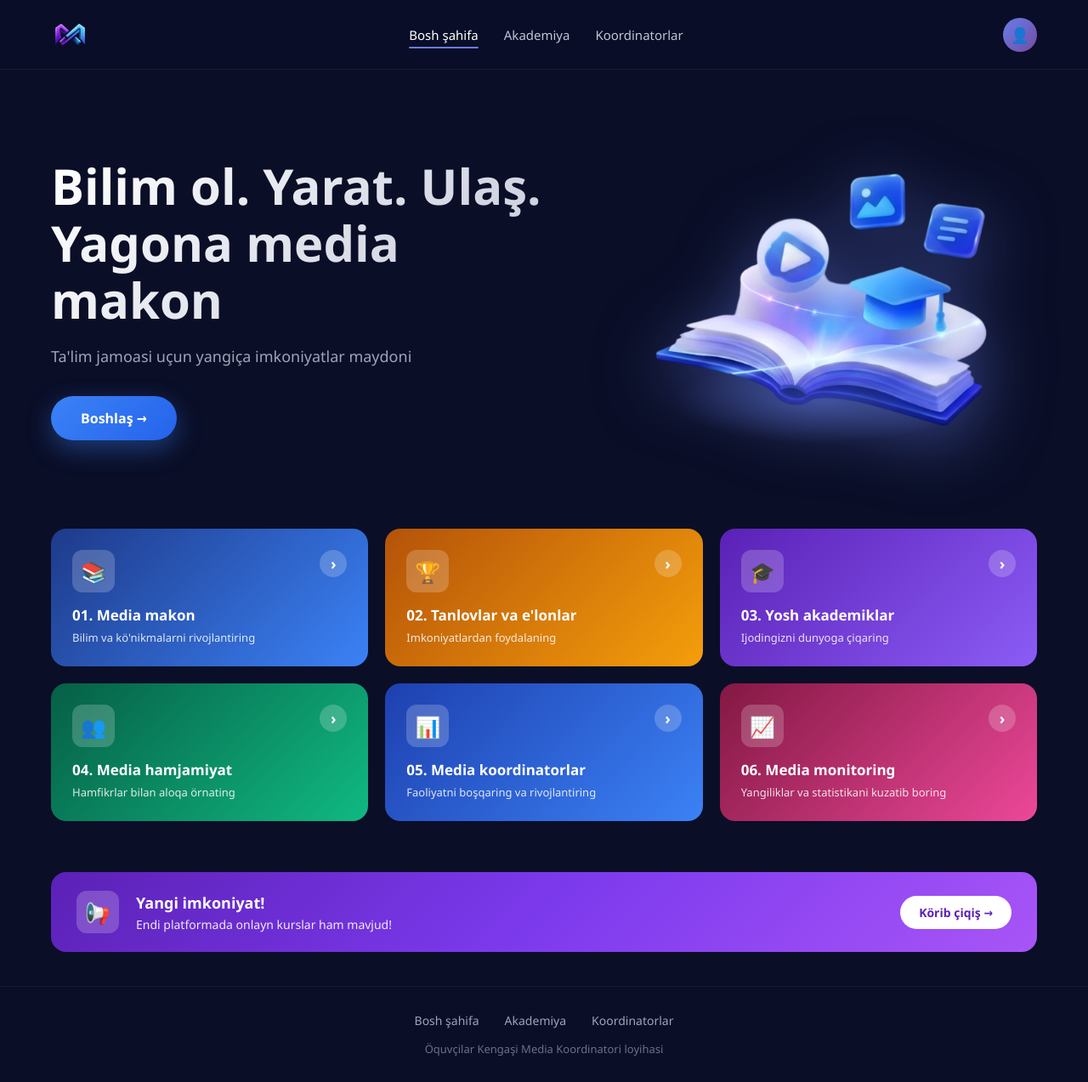
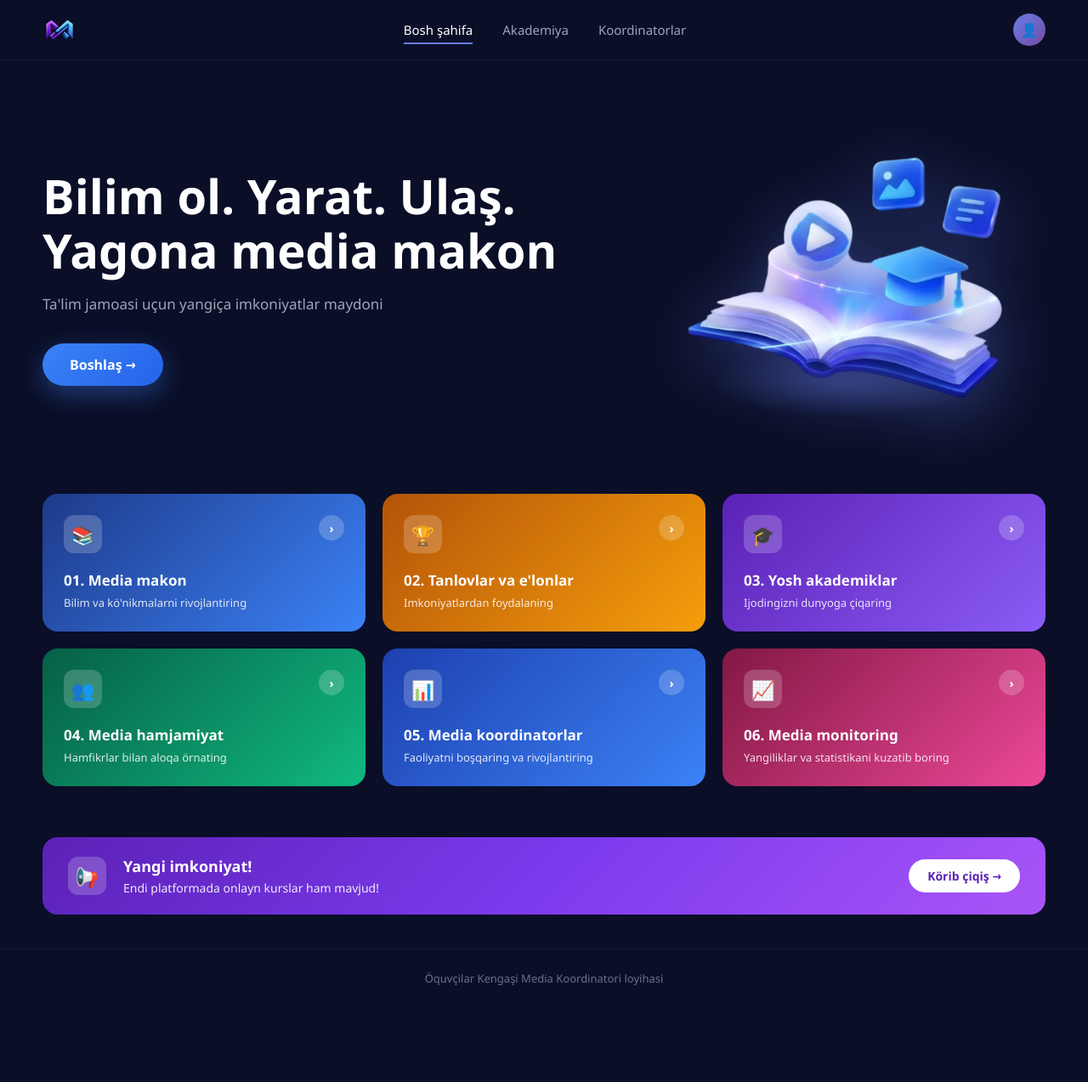
Before and after one commit to awokuz/Media-koordinatori---Zebuzar-Shomuradova, a plain HTML site: page index.html in a window 1280 px wide. Shown: the whole page at 85% size. After the commit the page ends 1185 px from the top, so only its background shows below. Drawn offline with Linux system fonts and the light colour scheme.

Commit message:
Update index.html

```diff
--- a/index.html
+++ b/index.html
@@ -21,9 +21,8 @@ a { text-decoration: none; color: inherit; }
   display: flex;
   align-items: center;
   justify-content: space-between;
-  padding: 18px 60px;
-  background: rgba(10, 14, 39, 0.95);
-  backdrop-filter: blur(10px);
+  padding: 15px 50px;
+  background: #0a0e27;
   position: sticky;
   top: 0;
   z-index: 100;
@@ -33,63 +32,69 @@ a { text-decoration: none; color: inherit; }
 .logo {
   display: flex;
   align-items: center;
-  gap: 12px;
   cursor: pointer;
 }
 
 .logo img {
-  height: 45px;
+  height: 40px;
   width: auto;
-  object-fit: contain;
+}
+
+.logo-placeholder {
+  width: 40px;
+  height: 40px;
+  background: linear-gradient(135deg, #667eea, #764ba2);
+  border-radius: 10px;
+  display: flex;
+  align-items: center;
+  justify-content: center;
+  font-size: 20px;
+  font-weight: bold;
+  color: #fff;
 }
 
 .nav-links {
   display: flex;
-  gap: 30px;
+  gap: 35px;
   list-style: none;
 }
 
 .nav-links a {
   font-size: 15px;
-  color: #c0c4d6;
+  color: #a0a4b8;
   transition: 0.3s;
-  position: relative;
   cursor: pointer;
+  padding-bottom: 5px;
+  border-bottom: 2px solid transparent;
 }
 
-.nav-links a:hover, .nav-links a.active { color: #fff; }
+.nav-links a:hover { color: #fff; }
 
-.nav-links a.active::after {
-  content: '';
-  position: absolute;
-  bottom: -6px;
-  left: 0;
-  width: 100%;
-  height: 2px;
-  background: #667eea;
-  border-radius: 2px;
+.nav-links a.active {
+  color: #fff;
+  border-bottom: 2px solid #667eea;
 }
 
 .nav-icons {
   display: flex;
-  gap: 18px;
+  gap: 15px;
   align-items: center;
 }
 
 .nav-icon {
-  width: 40px;
-  height: 40px;
+  width: 38px;
+  height: 38px;
   border-radius: 50%;
-  background: rgba(255,255,255,0.05);
+  background: rgba(255,255,255,0.08);
   display: flex;
   align-items: center;
   justify-content: center;
   cursor: pointer;
   transition: 0.3s;
-  font-size: 18px;
+  font-size: 16px;
 }
 
-.nav-icon:hover { background: rgba(255,255,255,0.1); }
+.nav-icon:hover { background: rgba(255,255,255,0.15); }
 
 .nav-icon.profile {
   background: linear-gradient(135deg, #667eea, #764ba2);
@@ -109,26 +114,22 @@ a { text-decoration: none; color: inherit; }
   display: flex;
   align-items: center;
   justify-content: space-between;
-  padding: 80px 60px 60px;
+  padding: 80px 50px 60px;
   gap: 40px;
-  position: relative;
 }
 
 .hero-content { max-width: 55%; }
 
 .hero h1 {
-  font-size: 58px;
+  font-size: 56px;
   font-weight: 800;
   line-height: 1.15;
   margin-bottom: 20px;
-  background: linear-gradient(135deg, #fff 0%, #c0c4d6 100%);
-  -webkit-background-clip: text;
-  -webkit-text-fill-color: transparent;
-  background-clip: text;
+  color: #fff;
 }
 
 .hero p {
-  font-size: 18px;
+  font-size: 17px;
   color: #a0a4b8;
   margin-bottom: 35px;
 }
@@ -137,7 +138,7 @@ a { text-decoration: none; color: inherit; }
   display: inline-flex;
   align-items: center;
   gap: 10px;
-  padding: 15px 35px;
+  padding: 14px 32px;
   background: linear-gradient(135deg, #3b82f6, #2563eb);
   color: #fff;
   border-radius: 50px;
@@ -155,9 +156,9 @@ a { text-decoration: none; color: inherit; }
 }
 
 .hero-visual {
-  width: 45%;
+  width: 40%;
   position: relative;
-  height: 380px;
+  height: 350px;
   display: flex;
   align-items: center;
   justify-content: center;
@@ -173,28 +174,28 @@ a { text-decoration: none; color: inherit; }
 }
 
 .hero-img {
-  max-width: 400px;
+  max-width: 380px;
   width: 100%;
-  filter: drop-shadow(0 20px 40px rgba(102, 126, 234, 0.5));
+  filter: drop-shadow(0 20px 40px rgba(102, 126, 234, 0.4));
 }
 
 .glow {
   position: absolute;
-  bottom: 20px;
+  bottom: 10px;
   left: 50%;
   transform: translateX(-50%);
-  width: 350px;
-  height: 100px;
-  background: radial-gradient(ellipse, rgba(102, 126, 234, 0.4), transparent 70%);
+  width: 320px;
+  height: 80px;
+  background: radial-gradient(ellipse, rgba(102, 126, 234, 0.3), transparent 70%);
   border-radius: 50%;
 }
 
-/* ============ ASOSIY KARTOCHKALAR ============ */
+/* ============ ASOSIY KARTOCHKALAR (Gorizontal) ============ */
 .main-cards {
   display: grid;
   grid-template-columns: repeat(3, 1fr);
   gap: 20px;
-  padding: 20px 60px 40px;
+  padding: 20px 50px 40px;
 }
 
 .card {
@@ -222,37 +223,36 @@ a { text-decoration: none; color: inherit; }
 .card.disabled:hover {
   transform: none;
   box-shadow: none;
-  opacity: 0.7;
+  opacity: 0.75;
 }
 
-.card-header {
+.card-top {
   display: flex;
   justify-content: space-between;
   align-items: flex-start;
-  margin-bottom: 15px;
+  margin-bottom: 20px;
 }
 
 .card-icon {
-  width: 50px;
-  height: 50px;
+  width: 45px;
+  height: 45px;
   border-radius: 12px;
   background: rgba(255,255,255,0.2);
   display: flex;
   align-items: center;
   justify-content: center;
-  overflow: hidden;
-  font-size: 24px;
+  font-size: 22px;
 }
 
 .card-arrow {
-  width: 32px;
-  height: 32px;
+  width: 30px;
+  height: 30px;
   border-radius: 50%;
   background: rgba(255,255,255,0.2);
   display: flex;
   align-items: center;
   justify-content: center;
-  font-size: 18px;
+  font-size: 14px;
   font-weight: bold;
 }
 
@@ -277,7 +277,7 @@ a { text-decoration: none; color: inherit; }
 
 /* ============ BANNER ============ */
 .banner {
-  margin: 20px 60px 40px;
+  margin: 20px 50px 40px;
   padding: 22px 30px;
   background: linear-gradient(135deg, #5b21b6, #7c3aed, #a855f7);
   border-radius: 18px;
@@ -297,14 +297,14 @@ a { text-decoration: none; color: inherit; }
 }
 
 .banner-icon {
-  width: 50px;
-  height: 50px;
+  width: 45px;
+  height: 45px;
   background: rgba(255,255,255,0.2);
   border-radius: 12px;
   display: flex;
   align-items: center;
   justify-content: center;
-  font-size: 24px;
+  font-size: 22px;
 }
 
 .banner-title {
@@ -325,36 +325,16 @@ a { text-decoration: none; color: inherit; }
   border-radius: 50px;
   font-weight: 600;
   font-size: 14px;
-  display: flex;
-  align-items: center;
-  gap: 8px;
   border: none;
   cursor: pointer;
 }
 
 /* ============ FOOTER ============ */
 .footer {
-  padding: 30px 60px;
+  padding: 25px 50px;
   text-align: center;
   border-top: 1px solid rgba(255,255,255,0.05);
 }
-
-.footer-links {
-  display: flex;
-  justify-content: center;
-  gap: 30px;
-  margin-bottom: 15px;
-  flex-wrap: wrap;
-}
-
-.footer-links a {
-  color: #a0a4b8;
-  font-size: 14px;
-  transition: 0.3s;
-  cursor: pointer;
-}
-
-.footer-links a:hover { color: #fff; }
 
 .footer-copy {
   color: #6b7089;
@@ -363,7 +343,7 @@ a { text-decoration: none; color: inherit; }
 
 /* ============ ICHKI SAHIFA ============ */
 .inner-page {
-  padding: 40px 60px;
+  padding: 40px 50px;
   max-width: 1200px;
   margin: 0 auto;
 }
@@ -463,9 +443,7 @@ a { text-decoration: none; color: inherit; }
   font-size: 14px;
 }
 
-.form-group {
-  margin-bottom: 20px;
-}
+.form-group { margin-bottom: 20px; }
 
 .form-group label {
   display: block;
@@ -635,7 +613,6 @@ a { text-decoration: none; color: inherit; }
 }
 
 .report-form textarea:focus { border-color: #667eea; }
-
 .report-form input[type="file"] { display: none; }
 
 .upload-btn {
@@ -743,7 +720,6 @@ a { text-decoration: none; color: inherit; }
 }
 
 .topic-content.active { display: block; }
-
 .topic-content ul { margin: 15px 0; padding-left: 20px; }
 .topic-content li { margin-bottom: 10px; }
 .topic-content strong { color: #fff; }
@@ -755,7 +731,7 @@ a { text-decoration: none; color: inherit; }
   .hero { flex-direction: column; padding: 50px 30px; }
   .hero-content { max-width: 100%; }
   .hero-visual { width: 100%; }
-  .navbar { padding: 15px 30px; flex-wrap: wrap; gap: 15px; }
+  .navbar { padding: 15px 30px; }
   .inner-page { padding: 30px; }
 }
 
@@ -771,9 +747,9 @@ a { text-decoration: none; color: inherit; }
 
 <!-- ============ NAVBAR ============ -->
 <nav class="navbar">
-  <!-- LOGO RASM BILAN -->
   <div class="logo" onclick="showPage('home')">
-    <img src="media_logo.png" alt="Media Makoн Logo">
+    <img src="media_logo.png" alt="Media Makoн" onerror="this.style.display='none'; this.nextElementSibling.style.display='flex';">
+    <div class="logo-placeholder" style="display:none;">M</div>
   </div>
   <ul class="nav-links">
     <li><a class="active" onclick="showPage('home')">Bosh şahifa</a></li>
@@ -792,8 +768,8 @@ a { text-decoration: none; color: inherit; }
     <h2 id="modalTitle">Kiriş</h2>
     <p class="modal-subtitle" id="modalSubtitle">Media koordinator paneliga kiriş uçun ma'lumotlaringizni kiriting</p>
 
-    <div class="error-msg" id="errorMsg">Login yoki parol noto'ğri!</div>
-    <div class="success-msg" id="successMsg">Muvaffaqiyatli ro'yxatdan ötdingiz!</div>
+    <div class="error-msg" id="errorMsg"></div>
+    <div class="success-msg" id="successMsg"></div>
 
     <div class="form-group">
       <label>Login</label>
@@ -841,12 +817,11 @@ a { text-decoration: none; color: inherit; }
     </div>
   </section>
 
-  <!-- ASOSIY KARTOCHKALAR (6 ta) -->
+  <!-- ASOSIY KARTOCHKALAR -->
   <section class="main-cards">
 
-    <!-- 01 - BOSILADI (Media Makoн) -->
     <div class="card card-1" onclick="showPage('akademiya')">
-      <div class="card-header">
+      <div class="card-top">
         <div class="card-icon">📚</div>
         <div class="card-arrow">›</div>
       </div>
@@ -856,9 +831,8 @@ a { text-decoration: none; color: inherit; }
       </div>
     </div>
 
-    <!-- 02 - BOSILMAYDI -->
     <div class="card card-2 disabled">
-      <div class="card-header">
+      <div class="card-top">
         <div class="card-icon">🏆</div>
         <div class="card-arrow">›</div>
       </div>
@@ -868,9 +842,8 @@ a { text-decoration: none; color: inherit; }
       </div>
     </div>
 
-    <!-- 03 - BOSILMAYDI -->
     <div class="card card-3 disabled">
-      <div class="card-header">
+      <div class="card-top">
         <div class="card-icon">🎓</div>
         <div class="card-arrow">›</div>
       </div>
@@ -880,9 +853,8 @@ a { text-decoration: none; color: inherit; }
       </div>
     </div>
 
-    <!-- 04 - BOSILMAYDI -->
     <div class="card card-4 disabled">
-      <div class="card-header">
+      <div class="card-top">
         <div class="card-icon">👥</div>
         <div class="card-arrow">›</div>
       </div>
@@ -892,9 +864,8 @@ a { text-decoration: none; color: inherit; }
       </div>
     </div>
 
-    <!-- 05 - BOSILADI (Koordinatorlar) -->
     <div class="card card-5" onclick="checkCoordAccess()">
-      <div class="card-header">
+      <div class="card-top">
         <div class="card-icon">📊</div>
         <div class="card-arrow">›</div>
       </div>
@@ -904,9 +875,8 @@ a { text-decoration: none; color: inherit; }
       </div>
     </div>
 
-    <!-- 06 - BOSILMAYDI -->
     <div class="card card-6 disabled">
-      <div class="card-header">
+      <div class="card-top">
         <div class="card-icon">📈</div>
         <div class="card-arrow">›</div>
       </div>
@@ -931,11 +901,6 @@ a { text-decoration: none; color: inherit; }
 
   <!-- FOOTER -->
   <footer class="footer">
-    <div class="footer-links">
-      <a onclick="showPage('home')">Bosh şahifa</a>
-      <a onclick="showPage('akademiya')">Akademiya</a>
-      <a onclick="checkCoordAccess()">Koordinatorlar</a>
-    </div>
     <div class="footer-copy">Öquvçilar Kengaşi Media Koordinatori loyihasi</div>
   </footer>
 </div>
@@ -1036,7 +1001,7 @@ a { text-decoration: none; color: inherit; }
   <div class="inner-page">
     <button class="back-btn" onclick="showPage('home')">← Orqaga</button>
 
-    <div class="coord-welcome" id="coordWelcome">
+    <div class="coord-welcome">
       <div>
         <h2 id="welcomeName">Xush kelibsiz!</h2>
         <p id="welcomeRole">Media koordinator paneli</p>
@@ -1050,100 +1015,25 @@ a { text-decoration: none; color: inherit; }
     </div>
 
     <div class="coord-list">
-      <div class="coord-item">
-        <div class="coord-avatar">ŞZ</div>
-        <div class="coord-info">
-          <h4>Shomuradova Zebuzar</h4>
-          <p>Xorazm viloyat media koordinatori</p>
-        </div>
-      </div>
-      <div class="coord-item">
-        <div class="coord-avatar">BB</div>
-        <div class="coord-info">
-          <h4>Bekdurdiyev Baxtiyor</h4>
-          <p>Qoşkopir tuman media koordinatori</p>
-        </div>
-      </div>
-      <div class="coord-item">
-        <div class="coord-avatar">RD</div>
-        <div class="coord-info">
-          <h4>Rajabboyev Doniyor</h4>
-          <p>Xonqa tuman media koordinatori</p>
-        </div>
-      </div>
-      <div class="coord-item">
-        <div class="coord-avatar">QN</div>
-        <div class="coord-info">
-          <h4>Qadamova Nozima</h4>
-          <p>Yangiariq tuman media koordinatori</p>
-        </div>
-      </div>
-      <div class="coord-item">
-        <div class="coord-avatar">XA</div>
-        <div class="coord-info">
-          <h4>Xuşnudov Alişer</h4>
-          <p>Xiva tuman media koordinatori</p>
-        </div>
-      </div>
-      <div class="coord-item">
-        <div class="coord-avatar">RA</div>
-        <div class="coord-info">
-          <h4>Rayimberganov Abdulaziz</h4>
-          <p>Şovot tuman media koordinatori</p>
-        </div>
-      </div>
-      <div class="coord-item">
-        <div class="coord-avatar">AZ</div>
-        <div class="coord-info">
-          <h4>Atajanov Zufar</h4>
-          <p>Xiva şahar media koordinatori</p>
-        </div>
-      </div>
-      <div class="coord-item">
-        <div class="coord-avatar">ĞM</div>
-        <div class="coord-info">
-          <h4>Ğayratov Murod</h4>
-          <p>Hazorasp tuman media koordinatori</p>
-        </div>
-      </div>
-      <div class="coord-item">
-        <div class="coord-avatar">AY</div>
-        <div class="coord-info">
-          <h4>Ataxanova Yodgora</h4>
-          <p>Urganç şahar media koordinatori</p>
-        </div>
-      </div>
-      <div class="coord-item">
-        <div class="coord-avatar">XJ</div>
-        <div class="coord-info">
-          <h4>Xudoyşukurov Jaloladdin</h4>
-          <p>Tuproqqala tuman media koordinatori</p>
-        </div>
-      </div>
-      <div class="coord-item">
-        <div class="coord-avatar">AJ</div>
-        <div class="coord-info">
-          <h4>Abdurimov Javohir</h4>
-          <p>Urganç tuman media koordinatori</p>
-        </div>
-      </div>
-      <div class="coord-item">
-        <div class="coord-avatar">JA</div>
-        <div class="coord-info">
-          <h4>Jumaboyev Azizbek</h4>
-          <p>Gurlan tuman media koordinatori</p>
-        </div>
-      </div>
+      <div class="coord-item"><div class="coord-avatar">ŞZ</div><div class="coord-info"><h4>Shomuradova Zebuzar</h4><p>Xorazm viloyat media koordinatori</p></div></div>
+      <div class="coord-item"><div class="coord-avatar">BB</div><div class="coord-info"><h4>Bekdurdiyev Baxtiyor</h4><p>Qoşkopir tuman media koordinatori</p></div></div>
+      <div class="coord-item"><div class="coord-avatar">RD</div><div class="coord-info"><h4>Rajabboyev Doniyor</h4><p>Xonqa tuman media koordinatori</p></div></div>
+      <div class="coord-item"><div class="coord-avatar">QN</div><div class="coord-info"><h4>Qadamova Nozima</h4><p>Yangiariq tuman media koordinatori</p></div></div>
+      <div class="coord-item"><div class="coord-avatar">XA</div><div class="coord-info"><h4>Xuşnudov Alişer</h4><p>Xiva tuman media koordinatori</p></div></div>
+      <div class="coord-item"><div class="coord-avatar">RA</div><div class="coord-info"><h4>Rayimberganov Abdulaziz</h4><p>Şovot tuman media koordinatori</p></div></div>
+      <div class="coord-item"><div class="coord-avatar">AZ</div><div class="coord-info"><h4>Atajanov Zufar</h4><p>Xiva şahar media koordinatori</p></div></div>
+      <div class="coord-item"><div class="coord-avatar">ĞM</div><div class="coord-info"><h4>Ğayratov Murod</h4><p>Hazorasp tuman media koordinatori</p></div></div>
+      <div class="coord-item"><div class="coord-avatar">AY</div><div class="coord-info"><h4>Ataxanova Yodgora</h4><p>Urganç şahar media koordinatori</p></div></div>
+      <div class="coord-item"><div class="coord-avatar">XJ</div><div class="coord-info"><h4>Xudoyşukurov Jaloladdin</h4><p>Tuproqqala tuman media koordinatori</p></div></div>
+      <div class="coord-item"><div class="coord-avatar">AJ</div><div class="coord-info"><h4>Abdurimov Javohir</h4><p>Urganç tuman media koordinatori</p></div></div>
+      <div class="coord-item"><div class="coord-avatar">JA</div><div class="coord-info"><h4>Jumaboyev Azizbek</h4><p>Gurlan tuman media koordinatori</p></div></div>
     </div>
 
-    <!-- HISOBOT BO'LIMI -->
     <div class="report-section">
       <h3>📊 Hisobot yuboriş</h3>
       <div class="report-form">
         <textarea id="reportText" placeholder="Hisobotingizni şu yerga yozing..."></textarea>
-        <label class="upload-btn" for="reportFile">
-          📎 Rasm yuklaş
-        </label>
+        <label class="upload-btn" for="reportFile">📎 Rasm yuklaş</label>
         <input type="file" id="reportFile" accept="image/*" onchange="previewImage(this)">
         <img id="imagePreview" style="max-width:200px; border-radius:10px; margin-top:10px; display:none;">
         <br><br>
@@ -1161,7 +1051,6 @@ a { text-decoration: none; color: inherit; }
 </div>
 
 <script>
-// ============ KOORDINATORLAR MA'LUMOTLARI ============
 const coordinators = [
   { login: 'zebuzar', password: 'xorazm2024', name: 'Shomuradova Zebuzar', role: 'Xorazm viloyat media koordinatori' },
   { login: 'baxtiyor', password: 'qoshkopir2024', name: 'Bekdurdiyev Baxtiyor', role: 'Qoşkopir tuman media koordinatori' },
@@ -1181,18 +1070,14 @@ let currentUser = null;
 let isLoginMode = true;
 let uploadedImage = null;
 
-// ============ SAHIFA ALMASHTIRISH ============
 function showPage(pageName) {
   document.querySelectorAll('.page').forEach(page => page.classList.remove('active'));
   const targetPage = document.getElementById('page-' + pageName);
-  if (targetPage) {
-    targetPage.classList.add('active');
-  }
+  if (targetPage) targetPage.classList.add('active');
   document.querySelectorAll('.nav-links a').forEach(link => link.classList.remove('active'));
   window.scrollTo({ top: 0, behavior: 'smooth' });
 }
 
-// ============ KOORDINATOR KIRISH TEKSHIRISH ============
 function checkCoordAccess() {
   if (currentUser) {
     showPage('koordinatorlar');
@@ -1203,7 +1088,6 @@ function checkCoordAccess() {
   }
 }
 
-// ============ MODAL ============
 function openModal() {
   document.getElementById('loginModal').classList.add('active');
   document.getElementById('errorMsg').style.display = 'none';
@@ -1311,7 +1195,6 @@ function logout() {
   showPage('home');
 }
 
-// ============ HISOBOT ============
 function previewImage(input) {
   if (input.files && input.files[0]) {
     const reader = new FileReader();
@@ -1326,15 +1209,8 @@ function previewImage(input) {
 
 function submitReport() {
   const text = document.getElementById('reportText').value.trim();
-  if (!text) {
-    alert('Hisobot matnini kiriting!');
-    return;
-  }
-
-  if (!currentUser) {
-    alert('Avval tizimga kiring!');
-    return;
-  }
+  if (!text) { alert('Hisobot matnini kiriting!'); return; }
+  if (!currentUser) { alert('Avval tizimga kiring!'); return; }
 
   const report = {
     author: currentUser.name,
@@ -1378,13 +1254,11 @@ function loadReports() {
   `).join('');
 }
 
-// ============ AKADEMIYA MAVZULARI ============
 function toggleTopic(card) {
   const content = card.querySelector('.topic-content');
   content.classList.toggle('active');
 }
 
-// ============ KARTOCHKA ANIMATSIYASI (faqat bosiladiganlar) ============
 document.querySelectorAll('.card:not(.disabled)').forEach(card => {
   card.addEventListener('click', function() {
     this.style.transform = 'scale(0.97)';
@@ -1392,7 +1266,6 @@ document.querySelectorAll('.card:not(.disabled)').forEach(card => {
   });
 });
 
-// Modal tashqarisiga bosilganda yopish
 document.getElementById('loginModal').addEventListener('click', function(e) {
   if (e.target === this) closeModal();
 });
```
